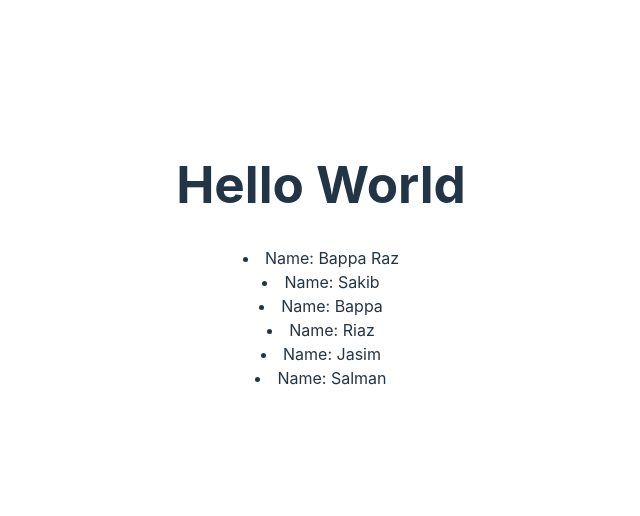
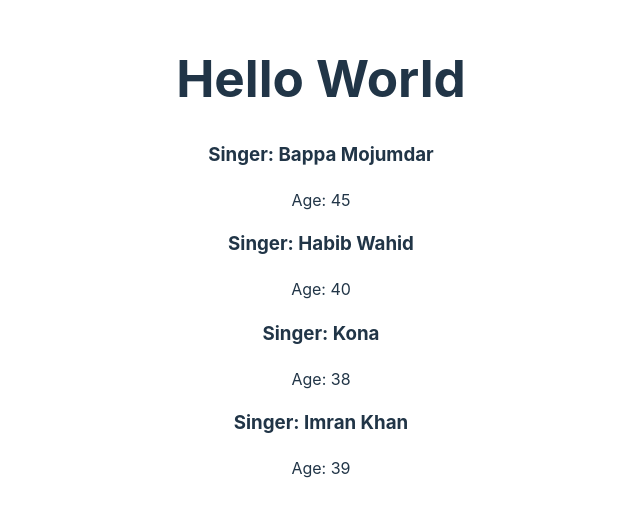
Before and after one commit to AskatAsh/React-JS-Practice, a React (Vite) app in the folder first-react/: page / in a window 1280 px wide. Shown: the part 144-660 px from the top of the page, without its empty margins (319-959 px from the left). Built offline with nearby package versions, Linux system fonts and the light colour scheme.

Commit message:
used map to render objects in array

```diff
--- a/first-react/src/Actor.jsx
+++ b/first-react/src/Actor.jsx
@@ -1,4 +1,4 @@
 export default function Actor({name}){
-    console.log(name);
+    // console.log(name);
     return <li>Name: {name}</li>
 }
--- a/first-react/src/App.jsx
+++ b/first-react/src/App.jsx
@@ -4,6 +4,7 @@ import viteLogo from '/vite.svg'
 import './App.css'
 import Todo from './Todo.jsx'
 import Actor from './Actor'
+import Singer from './Singer'
 
 function MyButton() {
   return (
@@ -45,14 +46,23 @@ function UserData({userName, email, grade='00'}) {
   )
 }
 function App() {
-  const actors = ['Sakib', 'Bappa', 'Riaz', 'Jasim', 'Salman']
+  const actors = ['Sakib', 'Bappa', 'Riaz', 'Jasim', 'Salman'];
+  const singers = [
+    {id: 1, name: 'Bappa Mojumdar', age: 45},
+    {id: 2, name: 'Habib Wahid', age: 40},
+    {id: 3, name: 'Kona', age: 38},
+    {id: 4, name: 'Imran Khan', age: 39}
+  ];
   return (
     <>
       <h1>Hello World</h1>
-      <Actor name="Bappa Raz"></Actor>
+      {
+        singers.map(singer => <Singer singer={singer}></Singer>)
+      }
+      {/* <Actor name="Bappa Raz"></Actor>
       {
         actors.map(actor => <Actor name={actor}></Actor>)
-      }
+      } */}
       {/* <Name></Name>
       <MyButton />
       <Student></Student>
--- /dev/null
+++ b/first-react/src/Singer.jsx
@@ -0,0 +1,9 @@
+export default function Singer({singer}){
+    console.log(singer);
+    return (
+        <div>
+            <h3>Singer: {singer.name}</h3>
+            <p>Age: {singer.age}</p>
+        </div>
+    )
+}
```
